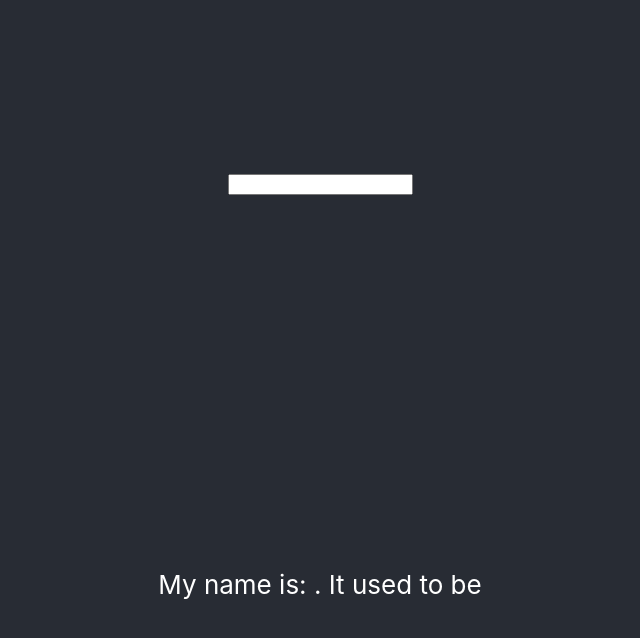
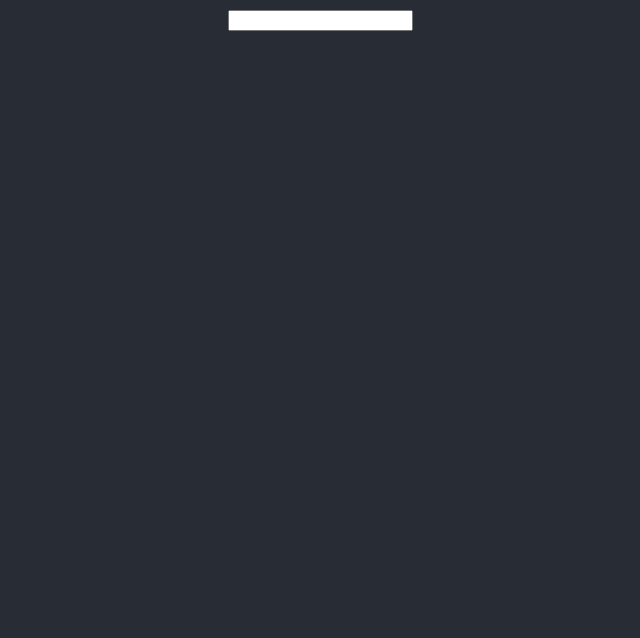
Before and after one commit to Arkaraj/REACT_Learn, a React (Create React App) app: page / in a window 1280 px wide. Shown: the top 638 px of the page, without its empty margins (320-960 px from the left). Built offline with nearby package versions, Linux system fonts and the light colour scheme.

Commit message:
useReducer Hook

```diff
--- a/src/App.css
+++ b/src/App.css
@@ -20,7 +20,7 @@
   display: flex;
   flex-direction: column;
   align-items: center;
-  justify-content: space-around;
+  /* justify-content: space-around; */
   font-size: calc(10px + 2vmin);
   color: white;
 }
--- a/src/App.js
+++ b/src/App.js
@@ -1,29 +1,53 @@
-import React, { useState, useEffect, useRef } from 'react'
+import React, { useState, useReducer } from 'react'
 import './App.css';
+import Todo from './components/Todo'
+
+function reducer(todos, action) {
+
+  switch (action.type) {
+    case 'add-todo':
+      return [...todos, newTodo(action.payload.name)]
+    case 'toggle-todo':
+      return todos.map(todo => {
+        if (todo.id === action.payload.id) {
+          return { ...todo, complete: !todo.complete }
+        }
+        return todo
+      })
+    case 'delete-todo':
+      return todos.filter(todo => todo.id !== action.payload.id)
+    default:
+      return todos
+  }
+
+}
+
+function newTodo(name) {
+  return { id: Date.now(), name, complete: false }
+}
+
 
 function App() {
 
-  const [name, setName] = useState('');
+  const [todos, dispatch] = useReducer(reducer, [])
+  const [name, setName] = useState('')
+  // const [count, setCount] = useState(0)
 
-  const prevName = useRef('')
+  const handleSubmit = (e) => {
+    e.preventDefault()
+    dispatch({ type: "add-todo", payload: { name } })
 
-  // const Focus = () => {
-  //   // Like query Selector
-  //   inputRef.current.focus()
-  //   inputRef.current.value = 'PREre'
-
-  // }
-
-  useEffect(() => {
-
-    prevName.current = name
-
-  }, [name])
+    setName('')
+  }
 
   return (
-    <div className="App" className="App-header">
-      <input value={name} onChange={e => setName(e.target.value)} />
-      <p>My name is: {name}. It used to be {prevName.current}</p>
+    <div className="App-header">
+      <form onSubmit={handleSubmit}>
+        <input type="text" value={name} onChange={e => setName(e.target.value)} />
+      </form>
+      {todos.map(todo => {
+        return <Todo key={todo.id} todo={todo} dispatch={dispatch} />
+      })}
     </div>
   );
 }
--- /dev/null
+++ b/src/components/Todo.js
@@ -0,0 +1,13 @@
+import React from 'react';
+
+const Todo = ({ todo, dispatch }) => {
+    return (
+        <div>
+            <span style={{ textDecoration: todo.complete ? 'line-through' : 'auto' }}>{todo.name}</span>
+            <button onClick={() => dispatch({ type: 'toggle-todo', payload: { id: todo.id } })}>Toggle</button>
+            <button onClick={() => dispatch({ type: 'delete-todo', payload: { id: todo.id } })}>Delete</button>
+        </div>
+    );
+}
+
+export default Todo;
```
Also changed, not shown: public/index.html (+4 -4 lines), src/components/Nav.js (added, +29 -0 lines), src/components/Post.js (added, +10 -0 lines), src/components/Posts.js (added, +26 -0 lines), src/components/SomeClass.js (added, +18 -0 lines), 2 other files (tests, documents, lock files or other folders).
